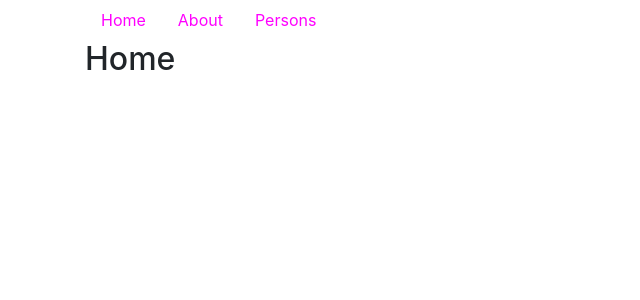
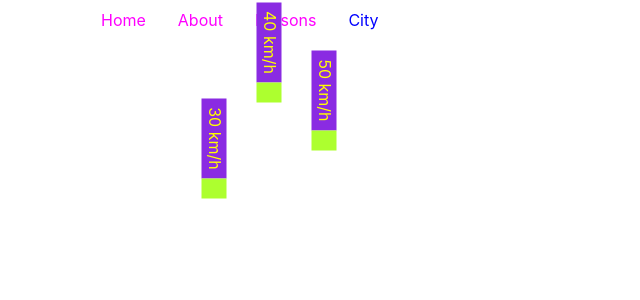
Before and after one commit to ggxxhay/enrich-skill, a React (Create React App) app: page /city in a window 1280 px wide. Shown: the top 300 px of the page, without its empty margins (0-640 px from the left). Built offline with nearby package versions, Linux system fonts and the light colour scheme.

Commit message:
Add city tab

```diff
--- a/src/App.css
+++ b/src/App.css
@@ -5,3 +5,20 @@
 .nav-link-active {
   color: blue;
 }
+
+.car {
+  width: 100px;
+  height: 25px;
+  position: absolute;
+  display: flex;
+}
+.carBack{
+  color: yellow;
+  background-color: blueviolet;
+  text-align: center;
+  width: 80px;
+}
+.carFront{
+  background-color: greenyellow;
+  width: 20px;
+}
--- a/src/App.js
+++ b/src/App.js
@@ -6,6 +6,7 @@ import PersonsInfo from './components/PersonsInfo'
 import PersonsInfoDetails from './components/PersonsInfoDetails'
 
 import "./App.css";
+import City from "./components/City";
 
 const personsData = [
   { id: 1, name: "Thang", age: 18, address: "Hanoi", job: "Developer" },
@@ -20,13 +21,16 @@ function App() {
         <Nav>
           <Nav.Item>
             <NavLink className="nav-link" activeClassName="nav-link-active" exact to="/">Home</NavLink>
-            {/* Q&A: If don't use exact link, this link will always be active */}
+            {/* <Nav.Link href="/home">Home</Nav.Link> */}
           </Nav.Item>
           <Nav.Item>
             <NavLink className="nav-link" activeClassName="nav-link-active" to="/about">About</NavLink>
           </Nav.Item>
           <Nav.Item>
             <NavLink className="nav-link" activeClassName="nav-link-active" to="/persons">Persons</NavLink>
+          </Nav.Item>
+          <Nav.Item>
+            <NavLink className="nav-link" activeClassName="nav-link-active" to="/city">City</NavLink>
           </Nav.Item>
         </Nav>
 
@@ -36,7 +40,10 @@ function App() {
           </Route>
           <Route exact path="/persons" render={props => <PersonsInfo {...props} data={personsData} />} />
           <Route exact path="/persons/:id" render={props => <PersonsInfoDetails {...props} data={personsData.find(p => p.id.toString() === props.match.params.id)} />} />
-          <Route path="/">
+          <Route exact path="/city">
+            <City />
+          </Route>
+          <Route exact path="/">
             <Home />
           </Route>
         </Switch>
--- /dev/null
+++ b/src/components/Car.js
@@ -0,0 +1,60 @@
+import React from 'react';
+
+export default class Car extends React.Component {
+    constructor(props) {
+        super(props);
+
+        this.degrees = 0;
+        this.speed = this.props.speed;
+        this.moveIntervalTime = 10;
+        this.rotateIntervalTime = 5;
+        this.intervalIds = [];
+
+        this.refCar = React.createRef();
+    }
+
+    componentDidMount() {
+        let car = this.refCar.current;
+        this.moveIntervalId = setInterval(() => {
+            // console.log("move");
+            let currentLeft = car.style.left.replace("px", "");
+            let currentLeftNum = 0;
+            if (currentLeft != null && currentLeft != "") {
+                currentLeftNum = parseFloat(currentLeft);
+            }
+            car.style.left = currentLeftNum + this.speed + "px";
+            // car.style.webkitTransform = 'rotate(' + this.degrees + 'deg)';
+
+        }, this.moveIntervalTime);
+        this.intervalIds.push(this.moveIntervalId);
+
+        this.rotateIntervalId = setInterval(() => {
+            // console.log("rotate");
+            this.degrees += 0.3;
+            car.style.webkitTransform = 'rotate(' + this.degrees + 'deg)';
+            if (Math.ceil(this.degrees) % 90 == 0) {
+                clearInterval(this.rotateIntervalId);
+                car.style.webkitTransform = 'rotate(' + Math.ceil(this.degrees) + 'deg)';
+                this.degrees = 0;
+            }
+        }, this.rotateIntervalTime);
+        this.intervalIds.push(this.rotateIntervalId);
+
+        // setTimeout(() => {
+        //     car.style.webkitTransform = 'rotate(' + 90 + 'deg)';
+        // }, 1000);
+    }
+
+    componentWillUnmount() {
+        clearInterval(this.moveIntervalId);
+    }
+
+    render() {
+        return (
+            <div ref={this.refCar} className="car">
+                <div className="carBack">{this.speed * 100} km/h</div>
+                <div className="carFront"></div>
+            </div>
+        )
+    }
+}
--- /dev/null
+++ b/src/components/City.js
@@ -0,0 +1,28 @@
+import React from "react";
+import Car from "./Car";
+
+export default class City extends React.Component {
+    constructor(props) {
+        super(props);
+        this.refCar = React.createRef();
+    }
+
+    componentDidMount() {
+        console.log(this.refCar.current);
+        console.log(typeof (this.refCar.current));
+    }
+
+    render() {
+        return (
+            <div className="city">
+                <Car ref={this.refCar} speed={0.4} />
+                <br />
+                <br />
+                <Car speed={0.5} />
+                <br />
+                <br />
+                <Car speed={0.3} />
+            </div>
+        );
+    }
+}
```
